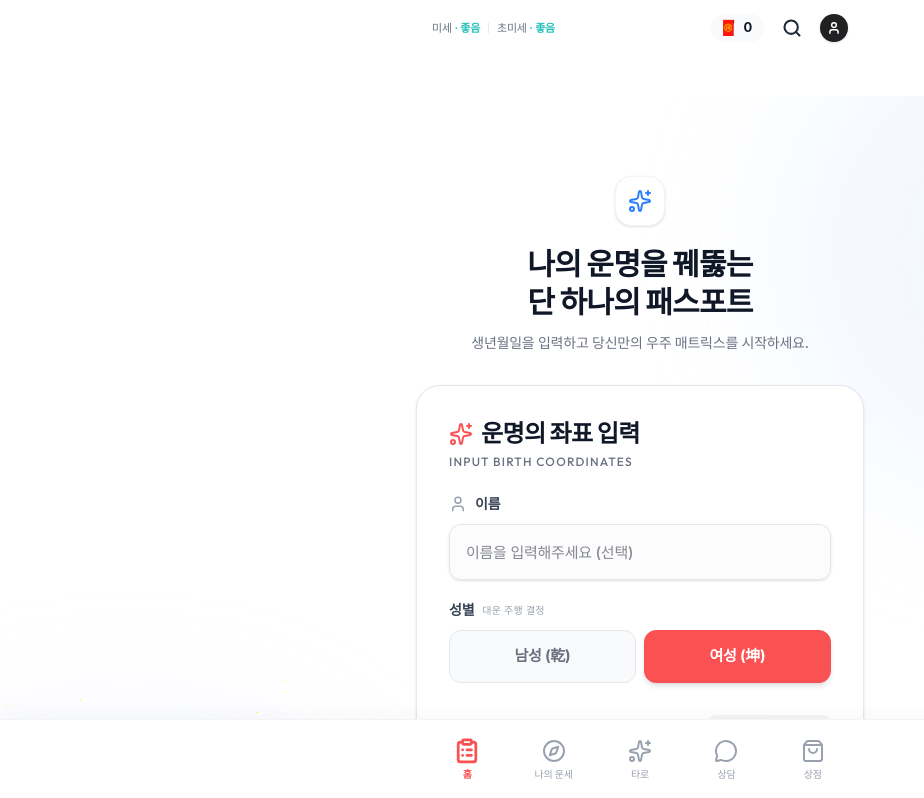
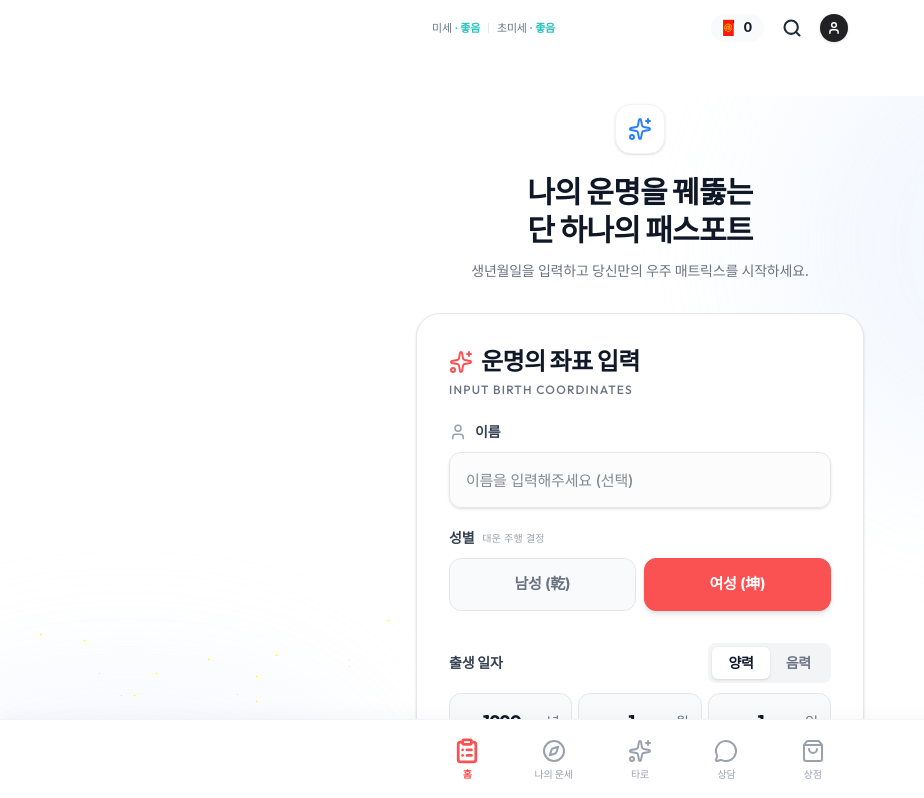
Before and after one commit to kimhoon0612-dev/saju-web, a Next.js app in the folder frontend/: page / in a window 1280 px wide. Shown: the top 798 px of the page, without its empty margins (0-924 px from the left). Built offline with nearby package versions, Linux system fonts and the light colour scheme; a web font is replaced by a local one.

Commit message:
style: Remove extra top padding from home hero section

```diff
--- a/frontend/src/app/page.tsx
+++ b/frontend/src/app/page.tsx
@@ -164,7 +164,7 @@ export default function Home() {
     <div className="w-full flex flex-col">
       {!matrixData ? (
         // --- FULL SCREEN ONBOARDING HERO ---
-        <div className="w-full min-h-[calc(100vh-12rem)] flex flex-col items-center justify-start px-4 pt-12 pb-8 relative">
+        <div className="w-full min-h-[calc(100vh-12rem)] flex flex-col items-center justify-start px-4 pt-2 pb-8 relative">
           {/* Background Decoration */}
           <div className="absolute inset-0 overflow-hidden pointer-events-none">
             <div className="absolute -top-[10%] -right-[10%] w-[50%] h-[50%] bg-blue-100/50 rounded-full blur-3xl opacity-60"></div>
@@ -177,7 +177,7 @@ export default function Home() {
             transition={{ duration: 0.7, ease: "easeOut" }}
             className="w-full max-w-md relative z-10 flex flex-col gap-8"
           >
-            <div className="text-center pt-8">
+            <div className="text-center">
               <div className="inline-flex items-center justify-center p-3 bg-white rounded-2xl shadow-sm border border-gray-100 mb-5">
                 <Sparkles className="w-6 h-6 text-blue-500" />
               </div>
```
